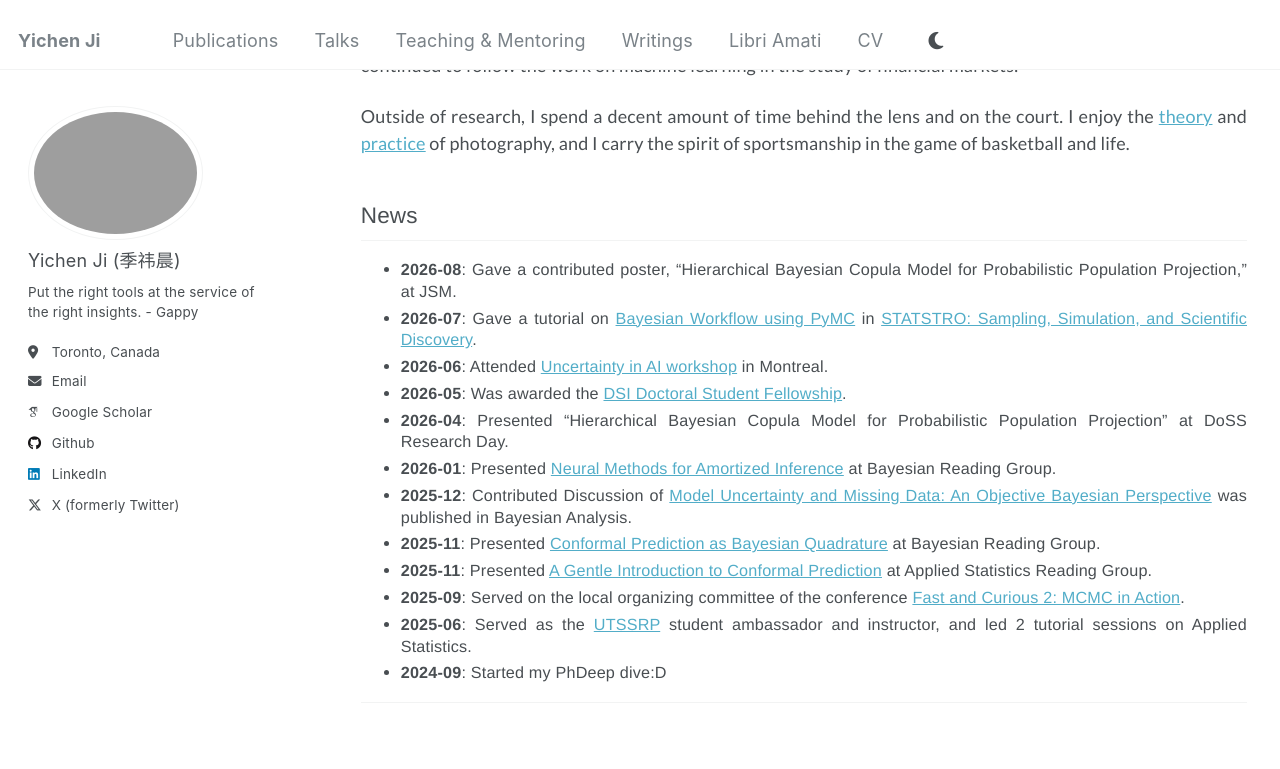
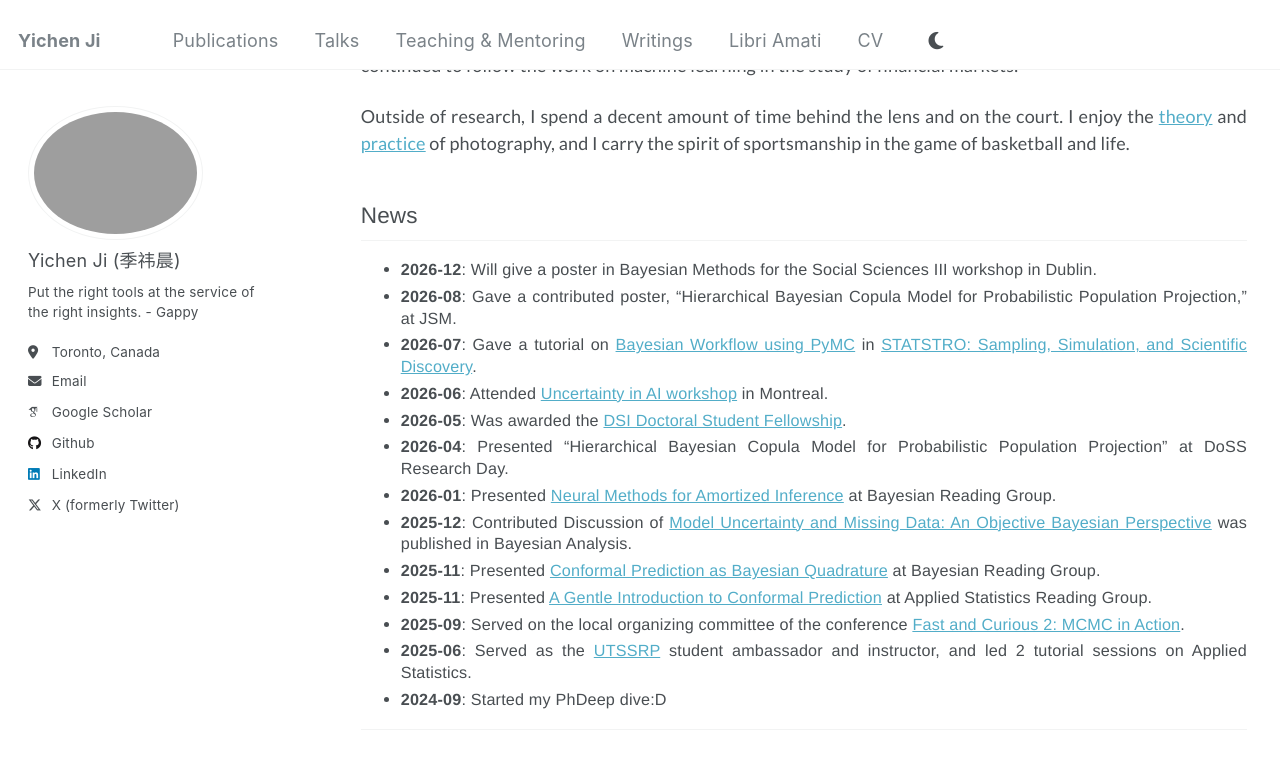
Before and after one commit to user-jiyichen/user-jiyichen.github.io, a Jekyll site: the page built from _pages/about.md, in a window 1280 px wide and 900 px high, scrolled down 544 px. Shown: the top 769 px of the window. Built offline with Jekyll 4.4.1, drawn with Linux system fonts in a browser that asks for light colours; some web fonts are replaced.

Commit message:
Update news section with recent events and achievements

```diff
--- a/_pages/about.md
+++ b/_pages/about.md
@@ -21,6 +21,7 @@ Outside of research, I spend a decent amount of time behind the lens and on the
 
 ## News
 <div class="news-list" markdown="1">
+- **2026-12**: Will give a poster in Bayesian Methods for the Social Sciences III workshop in Dublin.
 - **2026-08**: Gave a contributed poster, "Hierarchical Bayesian Copula Model for Probabilistic Population Projection," at JSM.
 - **2026-07**: Gave a tutorial on [Bayesian Workflow using PyMC](https://github.com/user-jiyichen/user-jiyichen.github.io/blob/master/files/Bayesian_workflow_tutorial_STATSTRO.ipynb) in [STATSTRO: Sampling, Simulation, and Scientific Discovery](https://statstro.com/).
 - **2026-06**: Attended [Uncertainty in AI workshop](https://ivado.ca/en/events/2nd-workshop-uncertainty-in-ai/) in Montreal.
```
